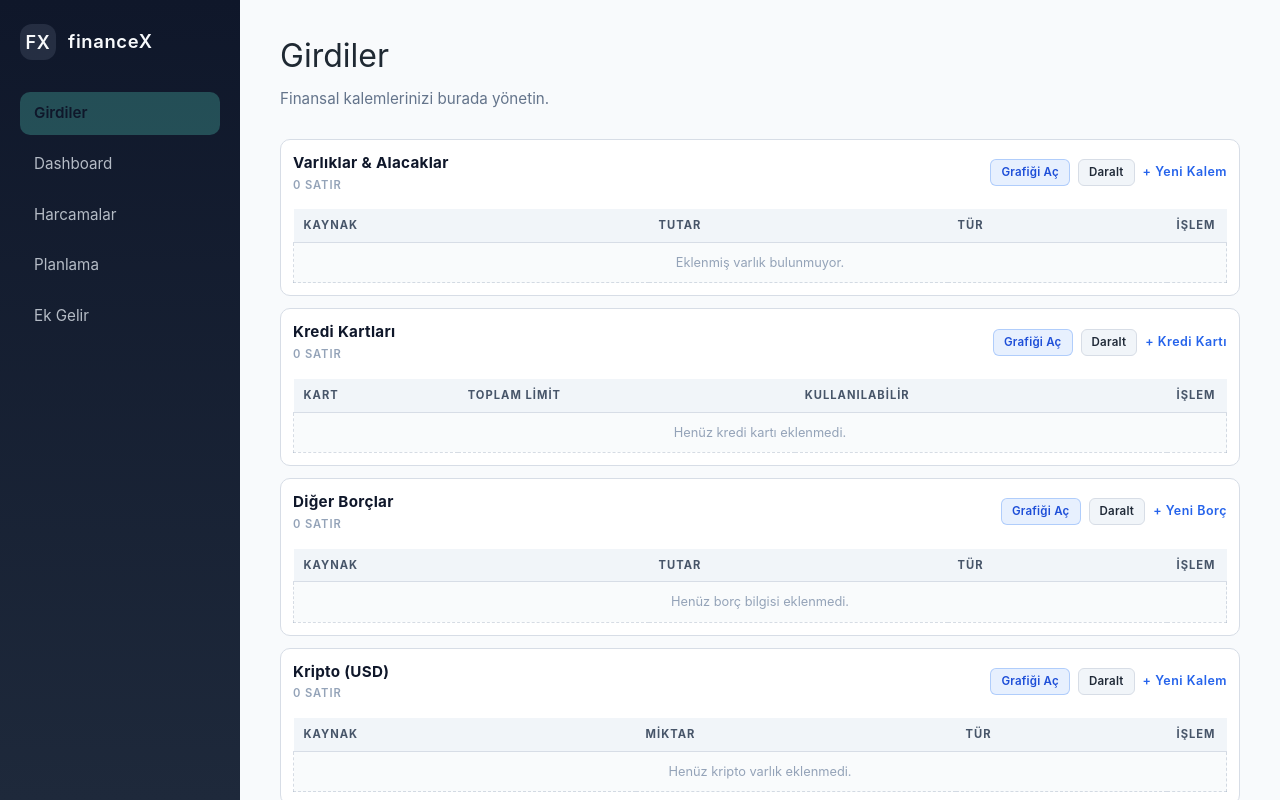
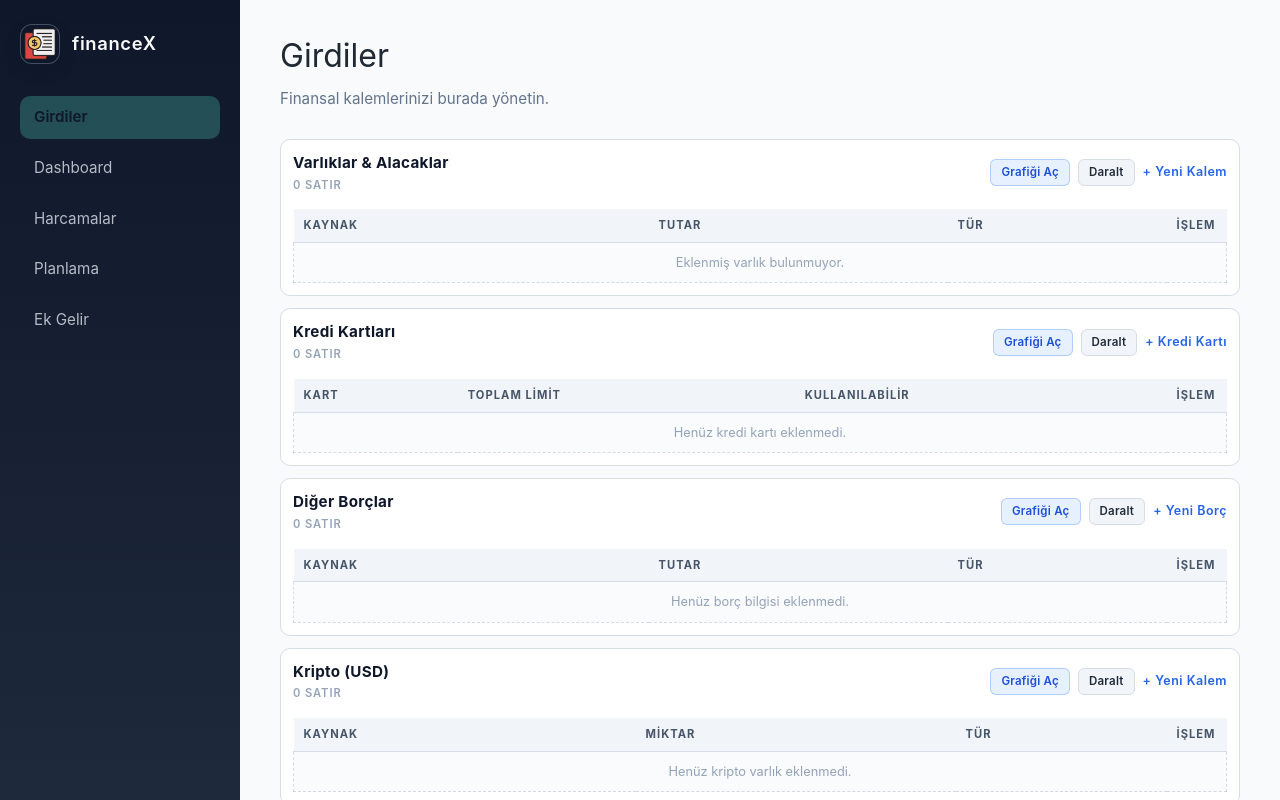
Before and after one commit to kerem6790/financeX, a React (Vite) app: page / in a window 1280 px wide. Built offline with nearby package versions, Linux system fonts and the light colour scheme.

Commit message:
icon added

```diff
--- a/src/App.css
+++ b/src/App.css
@@ -33,6 +33,16 @@ body {
   gap: 12px;
   font-weight: 600;
   letter-spacing: 0.04em;
+}
+
+.brand__icon {
+  width: 40px;
+  height: 40px;
+  border-radius: 12px;
+  object-fit: cover;
+  box-shadow: 0 6px 14px rgba(15, 23, 42, 0.25);
+  border: 1px solid rgba(148, 163, 184, 0.4);
+  background: #0f172a;
 }
 
 .brand__mark {
--- a/src/App.tsx
+++ b/src/App.tsx
@@ -5,6 +5,7 @@ import Expenses from './Expenses';
 import InputPanel from './InputPanel';
 import Planning from './Planning';
 import './App.css';
+import appIconUrl from '../src-tauri/icons/icon.png';
 
 type TabKey = 'inputs' | 'dashboard' | 'expenses' | 'planning' | 'extra-income';
 
@@ -67,7 +68,7 @@ function App() {
     <div className="app-shell">
       <aside className="sidebar">
         <div className="brand">
-          <span className="brand__mark">FX</span>
+          <img src={appIconUrl} alt="financeX" className="brand__icon" />
           <span className="brand__name">financeX</span>
         </div>
         <nav className="nav">
```
